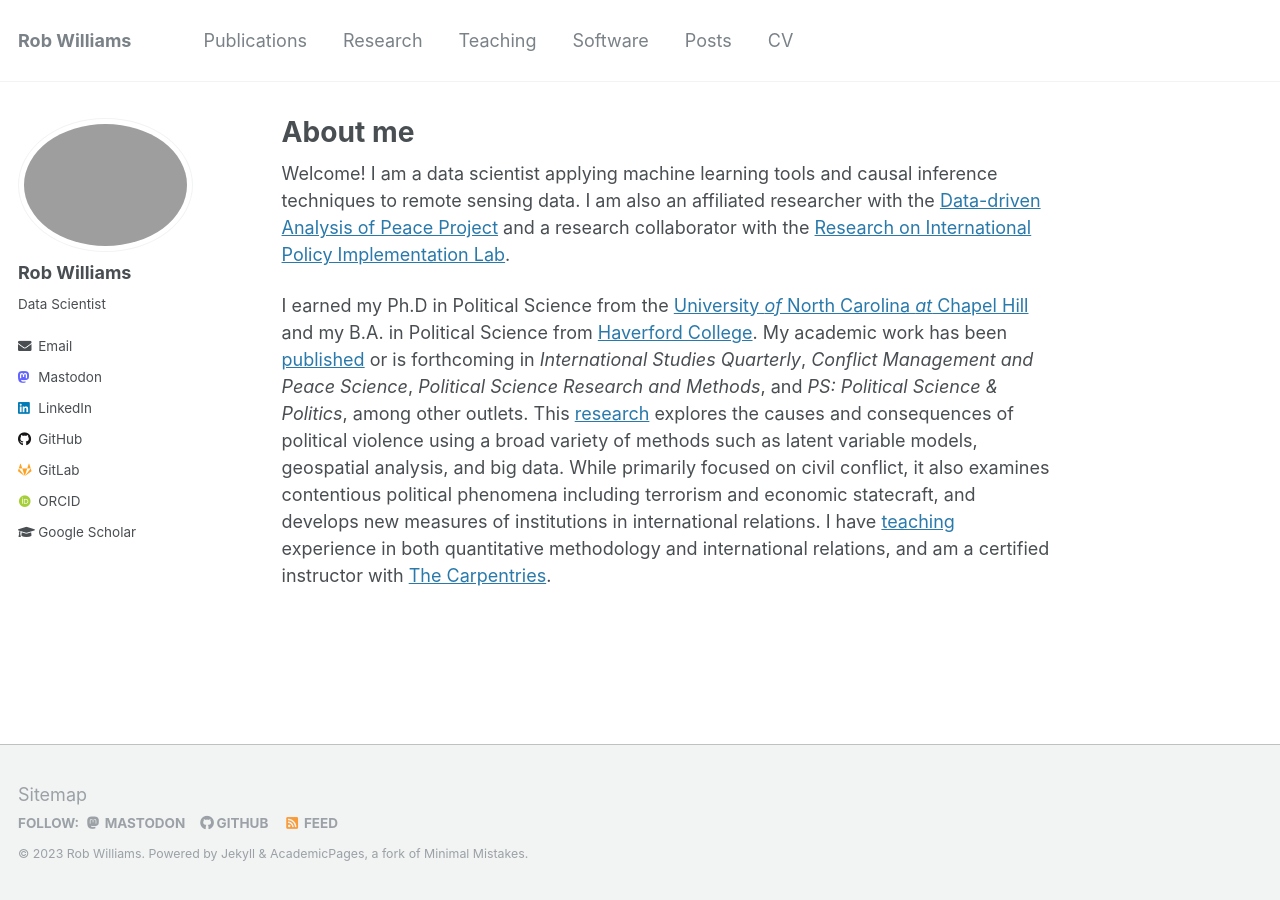
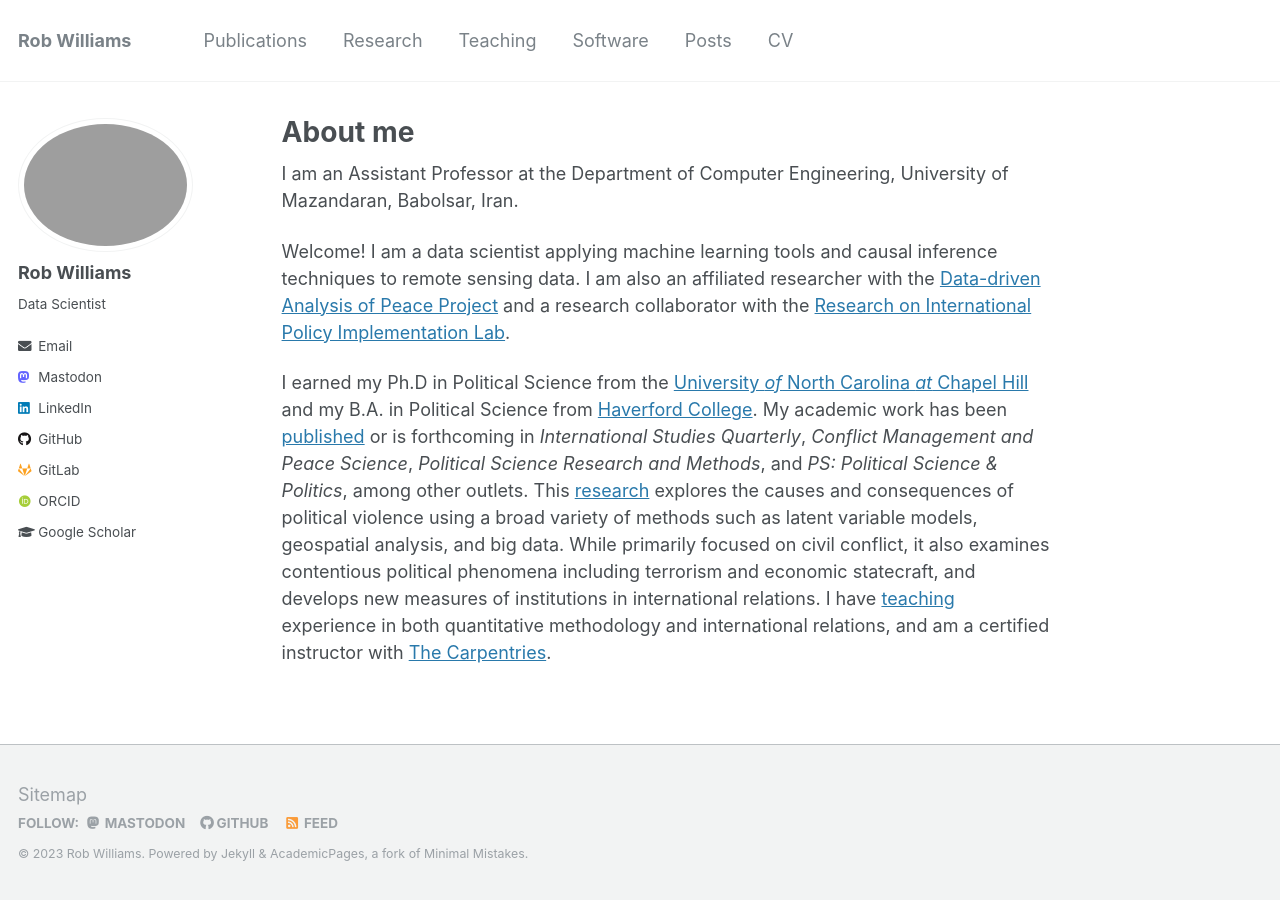
Before and after one commit to esiata/esiata.github.io, a Jekyll site: the page built from _pages/about.md, in a window 1280 px wide. Built offline with Jekyll 4.4.1, drawn with Linux system fonts in a browser that asks for light colours; some web fonts are replaced.

Commit message:
Update about.md

```diff
--- a/_pages/about.md
+++ b/_pages/about.md
@@ -7,6 +7,9 @@ redirect_from:
   - /about/
   - /about.html
 ---
+
+
+I am an Assistant Professor at the Department of Computer Engineering, University of Mazandaran, Babolsar, Iran.
 
 Welcome! I am a data scientist applying machine learning tools and causal
 inference techniques to remote sensing data. I am also an affiliated
```
